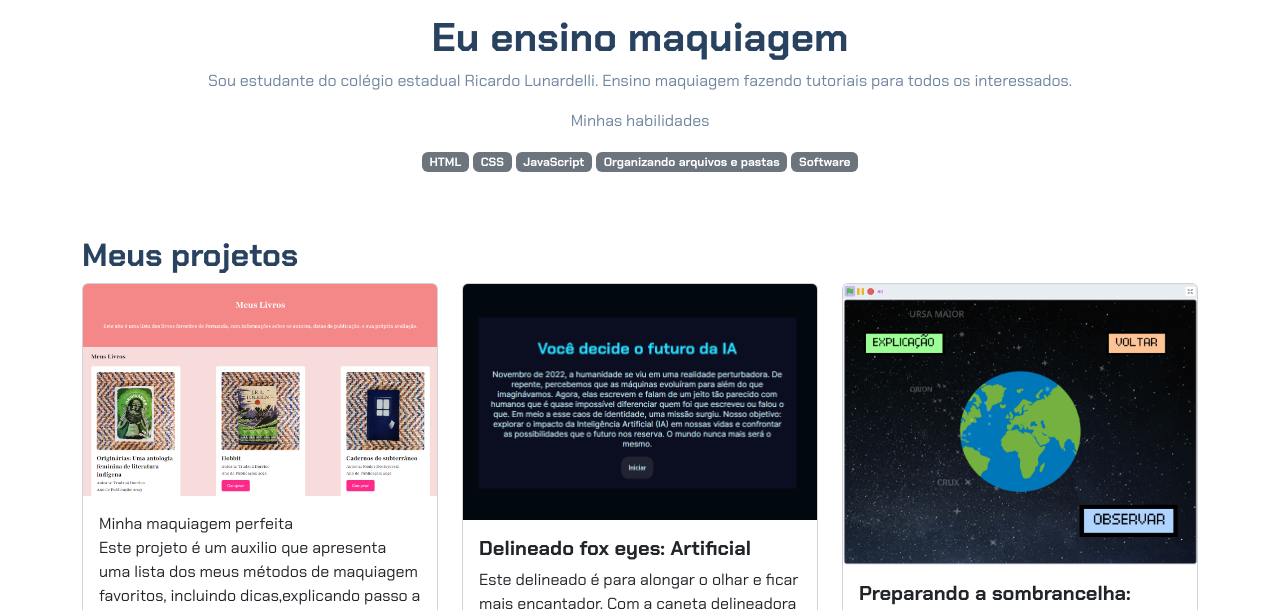
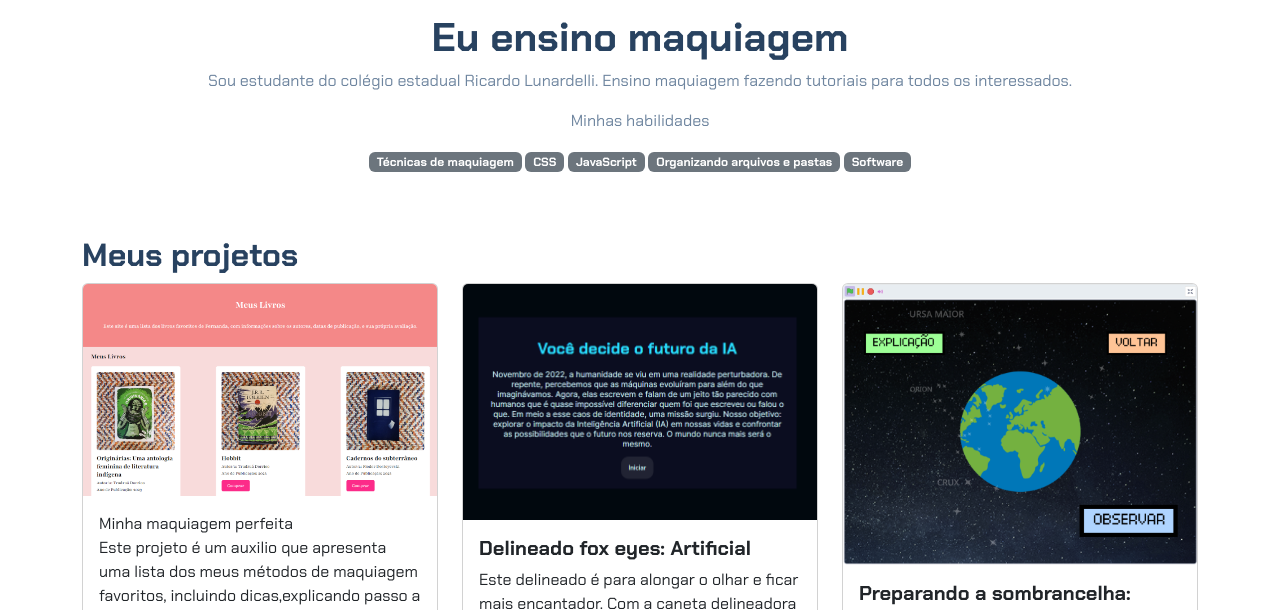
Before and after one commit to 10biancahinah/projeto-portif-lio-Bianca-2-b, a plain HTML site: page index.html in a window 1280 px wide. Shown: the part 183-793 px from the top of the page. Drawn offline with nearby package versions, Linux system fonts and the light colour scheme.

Commit message:
Update index.html

```diff
--- a/index.html
+++ b/index.html
@@ -19,7 +19,7 @@
         <p>Sou estudante do colégio estadual Ricardo Lunardelli. Ensino maquiagem fazendo tutoriais para todos os interessados.
         <p>Minhas habilidades</p>
         <div>
-            <p class="badge bg-secondary">HTML</p>
+            <p class="badge bg-secondary">Técnicas de maquiagem</p>
             <p class="badge bg-secondary">CSS</p>
             <p class="badge bg-secondary">JavaScript</p>
             <p class="badge bg-secondary">Organizando arquivos e pastas</p>
```
